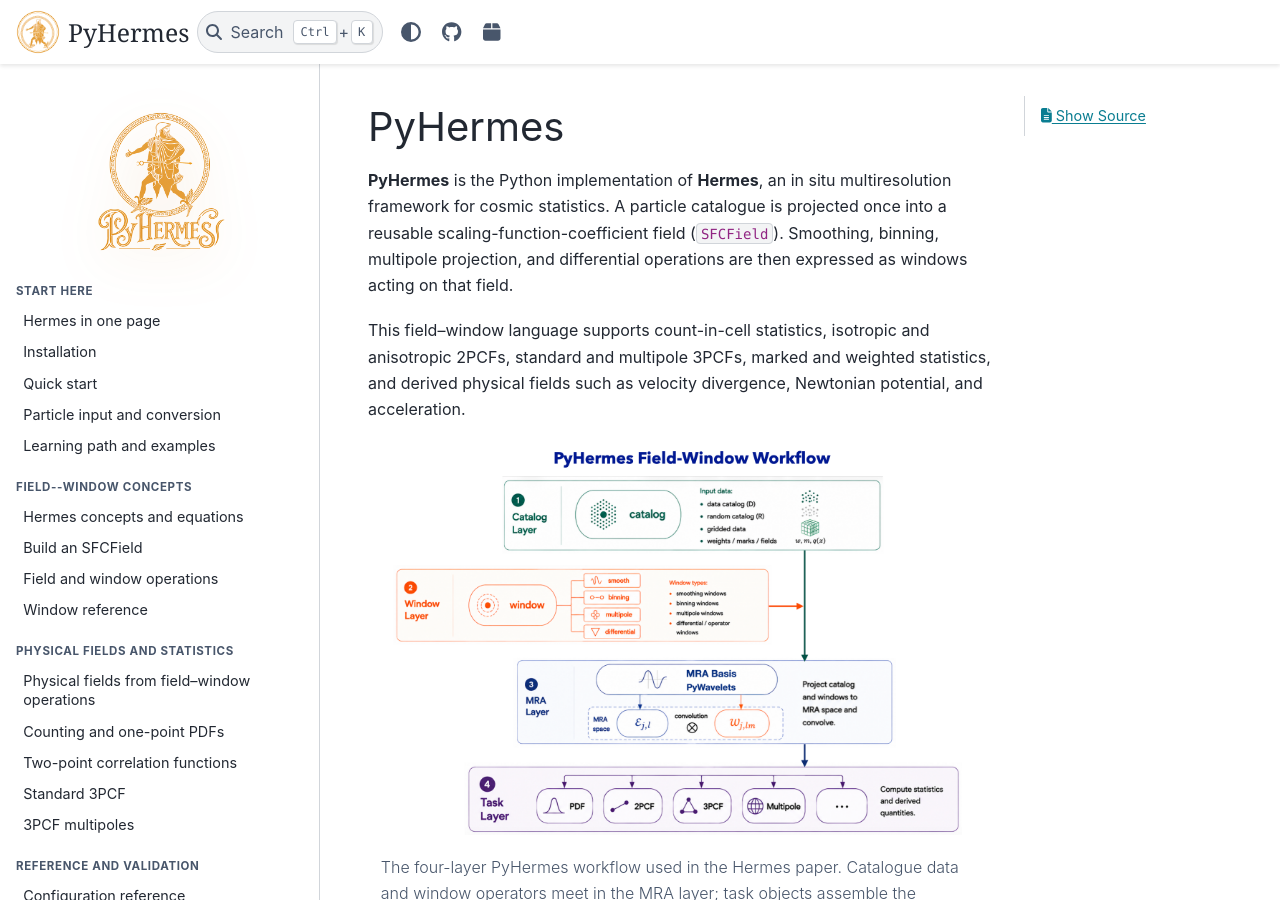
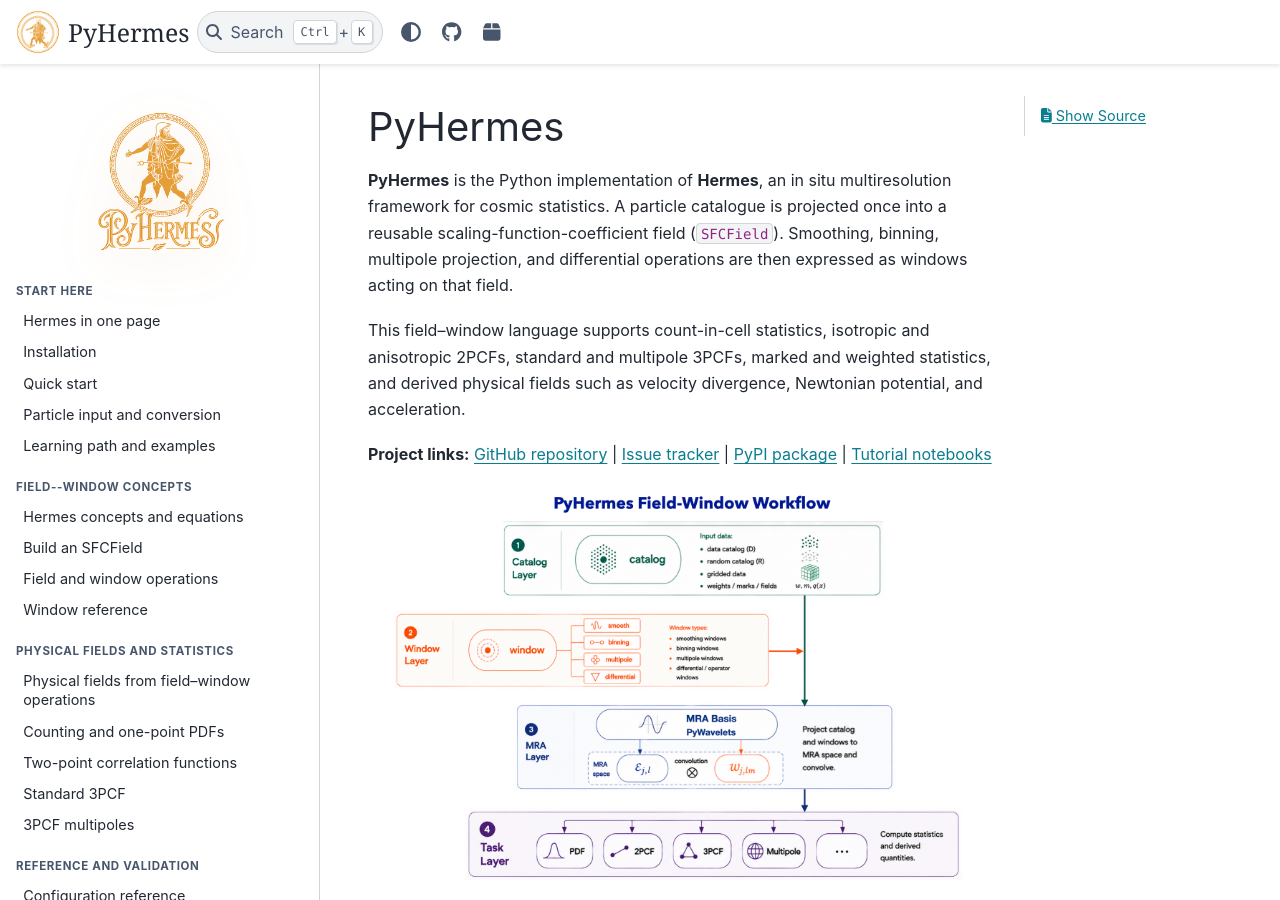
Before and after one commit to SYSUSPA-Projects/PyHermes, a Sphinx documentation site: the page built from docs/index.rst, in a window 1280 px wide and 900 px high. Built offline with Sphinx 7.4.7 and the PyData theme 0.15.4, drawn with Linux system fonts in a browser that asks for light colours.

Commit message:
Add project links to the documentation for easier access to resources

```diff
--- a/docs/index.rst
+++ b/docs/index.rst
@@ -11,6 +11,13 @@ This field--window language supports count-in-cell statistics, isotropic and
 anisotropic 2PCFs, standard and multipole 3PCFs, marked and weighted
 statistics, and derived physical fields such as velocity divergence,
 Newtonian potential, and acceleration.
+
+**Project links:** `GitHub repository
+<https://github.com/SYSUSPA-Projects/PyHermes>`_ |
+`Issue tracker <https://github.com/SYSUSPA-Projects/PyHermes/issues>`_ |
+`PyPI package <https://pypi.org/project/pyhermes-cosmo/>`_ |
+`Tutorial notebooks
+<https://github.com/SYSUSPA-Projects/PyHermes/tree/main/examples/notebooks>`_
 
 .. figure:: _static/paper/PyHermes-Workflow.png
    :width: 96%
```
